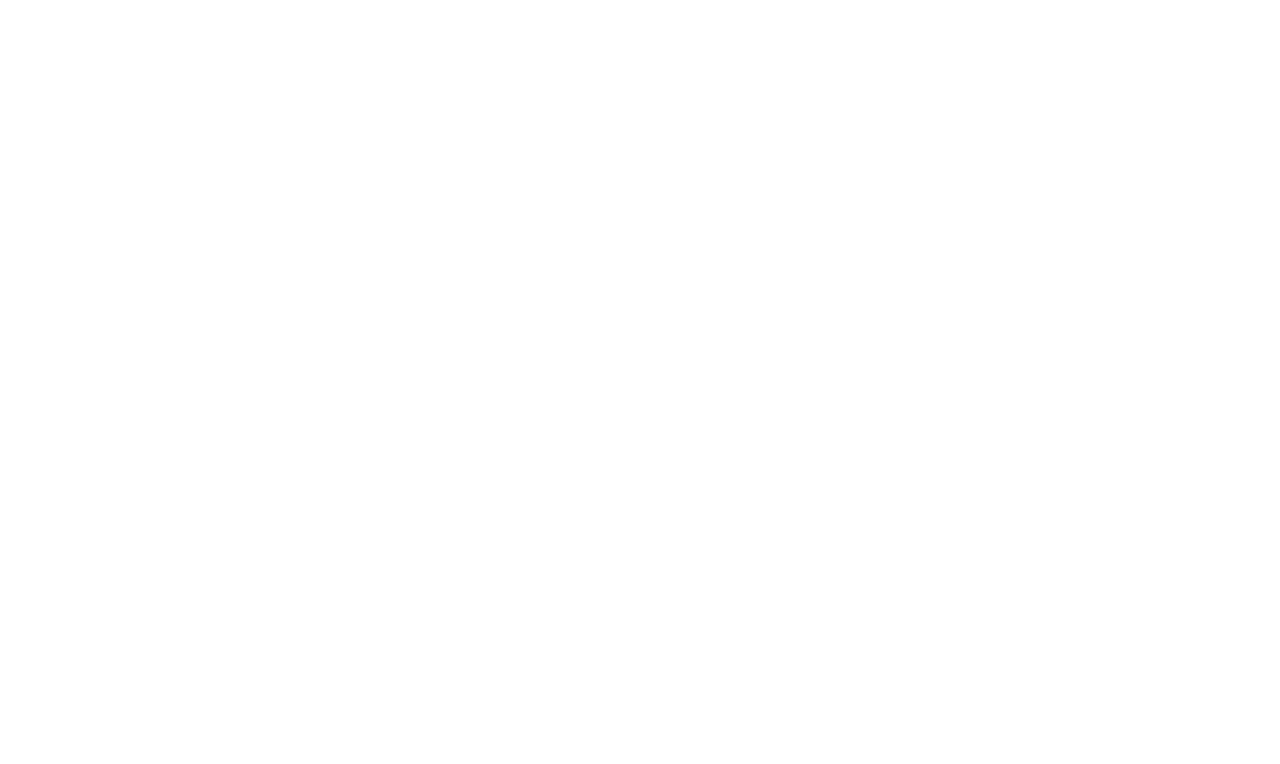
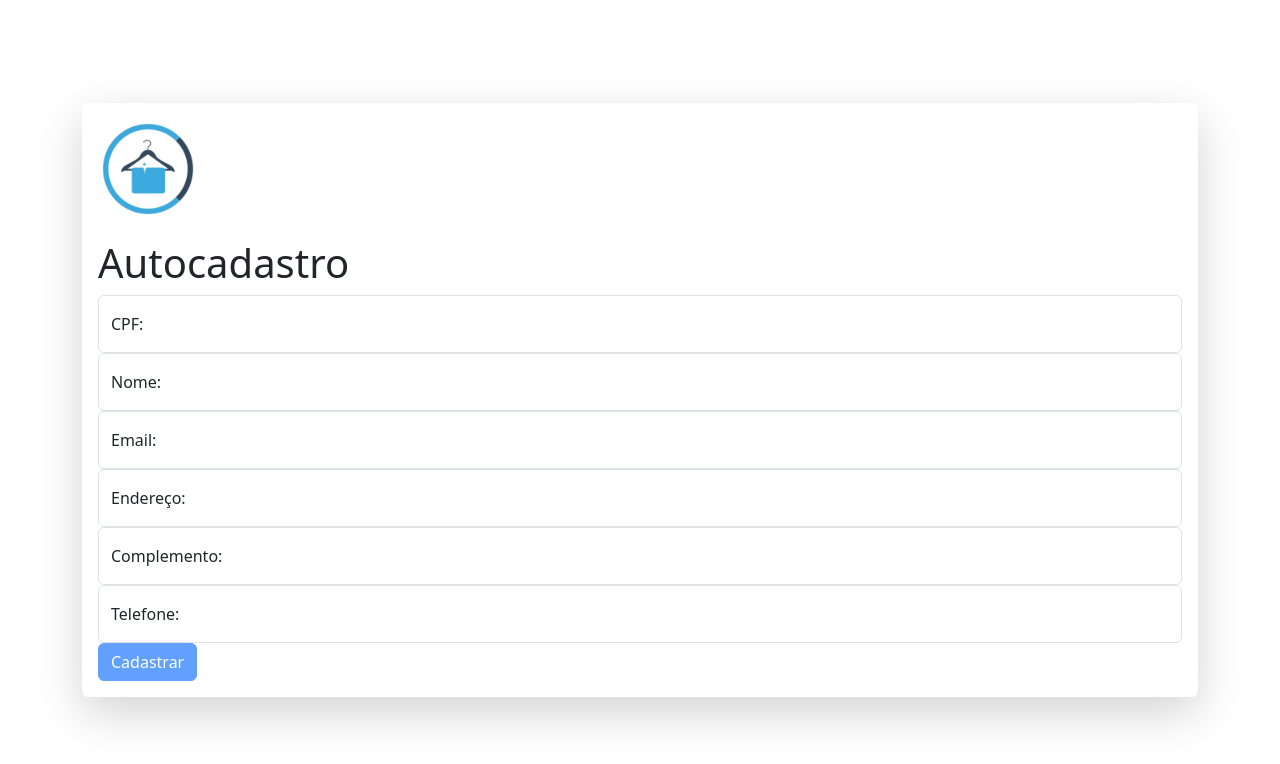
Before and after one commit to Lufeltz/Web-II-2024, an Angular app: page /cadastro in a window 1280 px wide. Before the commit this address led to /. Shown: the top 764 px of the page. Built offline with nearby package versions, Linux system fonts and the light colour scheme.

Commit message:
Criação da tela Autocadastro

```diff
--- a/src/app/app.routes.ts
+++ b/src/app/app.routes.ts
@@ -1,6 +1,9 @@
 import { Routes } from '@angular/router';
 import { LoginComponent } from './pages/login';
+import { CadastroComponent } from './pages/cadastro/cadastro/cadastro.component';
 
 export const routes: Routes = [
     { path: 'login', component: LoginComponent },
+    { path: 'cadastro', component: CadastroComponent },
+
 ];
--- /dev/null
+++ b/src/app/pages/cadastro/cadastro/cadastro.component.html
@@ -0,0 +1,57 @@
+<div class="background">
+    <div class="d-flex justify-content-center align-items-center" style="height: 100vh;">
+        <div class="container">
+            <div class="card shadow-lg custom-card border-0">
+                <div class="card-body">
+                    <div class="container-logo">
+                        <img src="assets/logo-lol.png" alt="Logo" style="width: 100px; height: auto; margin-bottom: 20px;">
+                        <h1 id="cadastro-text">Autocadastro</h1>
+                    </div>
+                    <form #formCadastro="ngForm" class="container-form d-flex flex-column justify-content-center">
+                        <div class="imput-form">
+                            <div id="form-floating-cpf">
+                                <div class="form-floating">
+                                    <input type="text" class="form-control custom-input" id="cpf" name="cpf" placeholder=" " [(ngModel)]="cadastroCPF" #cpf="ngModel" required>
+                                    <label for="cpf">CPF:</label>
+                                </div>
+                            </div>
+                            <div id="form-floating-nome">
+                                <div class="form-floating">
+                                    <input type="text" class="form-control custom-input" id="nome" name="nome" placeholder=" " [(ngModel)]="cadastroNome" #nome="ngModel" required>
+                                    <label for="nome">Nome:</label>
+                                </div>
+                            </div>
+                            <div id="form-floating-email">
+                                <div class="form-floating">
+                                    <input type="text" class="form-control custom-input" id="email" name="email" placeholder=" " [(ngModel)]="cadastroEmail" #email="ngModel" required>
+                                    <label for="email">Email:</label>
+                                </div>
+                            </div>
+                            <div id="form-floating-endereco">
+                                <div class="form-floating">
+                                    <input type="text" class="form-control custom-input" id="endereco" name="endereco" placeholder=" " [(ngModel)]="CadastroEndereco" #endereco="ngModel" required>
+                                    <label for="endereco">Endereço:</label>
+                                </div>
+                            </div>
+                            <div id="form-floating-complemento">
+                                <div class="form-floating">
+                                    <input type="text" class="form-control custom-input" id="complemento" name="complemento" placeholder=" " [(ngModel)]="CadastroComplemento" #complemento="ngModel">
+                                    <label for="complemento">Complemento:</label>
+                                </div>
+                            </div>
+                            <div id="form-floating-telefone">
+                                <div class="form-floating">
+                                    <input type="text" class="form-control custom-input" id="telefone" name="telefone" placeholder=" " [(ngModel)]="CadastroTelefone" #telefone="ngModel" required>
+                                    <label for="telefone">Telefone:</label>
+                                </div>
+                            </div>
+                            <div class="container-button">
+                                <button type="submit" class="btn btn-primary custom-btn" (click)="cadastro()" [disabled]="!formCadastro.form.valid">Cadastrar</button>
+                            </div>
+                            </div>
+                      </form>
+                <div>
+            </div>
+          </div>
+    </div>
+</div>
--- /dev/null
+++ b/src/app/pages/cadastro/cadastro/cadastro.component.ts
@@ -0,0 +1,30 @@
+import { Component, ViewChild } from '@angular/core';
+import { FormsModule, NgForm } from '@angular/forms';
+import { CommonModule } from '@angular/common';
+
+@Component({
+  selector: 'app-cadastro',
+  standalone: true,
+  imports: [FormsModule, CommonModule],
+  templateUrl: './cadastro.component.html',
+  styleUrl: './cadastro.component.css'
+})
+export class CadastroComponent {
+  @ViewChild('formCadastro') formCadastro!: NgForm;
+  cadastroCPF?: string;
+  cadastroNome?: string;
+  cadastroEmail?: string;
+  CadastroEndereco?: string;
+  CadastroComplemento?: string;
+  CadastroTelefone?: string;
+
+  constructor() {
+
+  }
+
+  cadastro() {
+    if (this.formCadastro.form.valid) {
+
+    }
+  }
+}
--- a/src/app/pages/login/login.component.html
+++ b/src/app/pages/login/login.component.html
@@ -37,7 +37,7 @@
                         </div>
 
                         <div class="container-link mt-auto">
-                            <a id="text-cadastro">Não possui cadastro? </a><a id="text-cadastro-link" routerLink="">Criar conta</a>
+                            <a id="text-cadastro">Não possui cadastro? </a><a id="text-cadastro-link" routerLink="/cadastro">Criar conta</a>
                         </div>
 
                         <div class="container-button">
```
Also changed, not shown: src/app/pages/cadastro/cadastro/cadastro.component.css (added).
